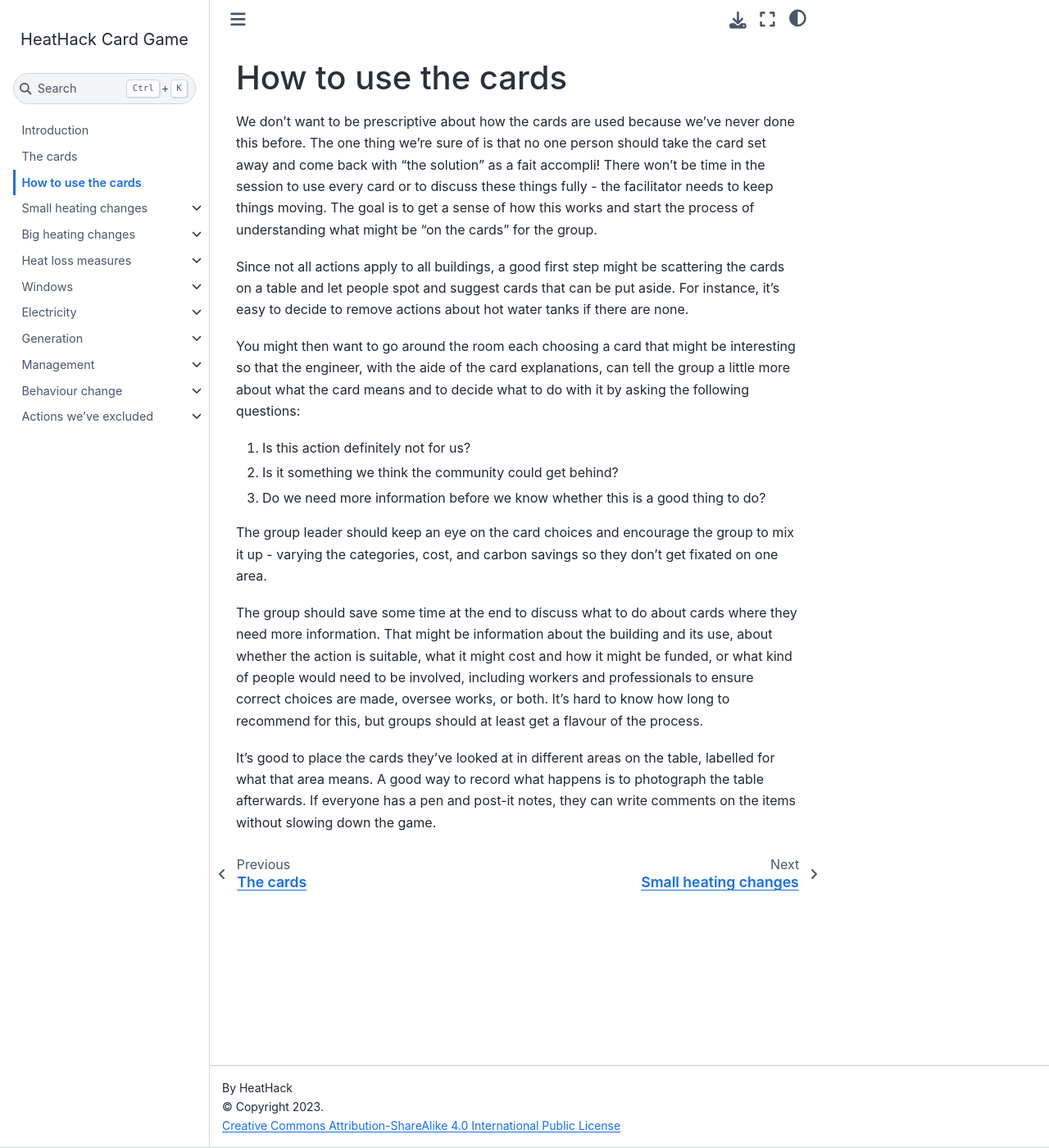
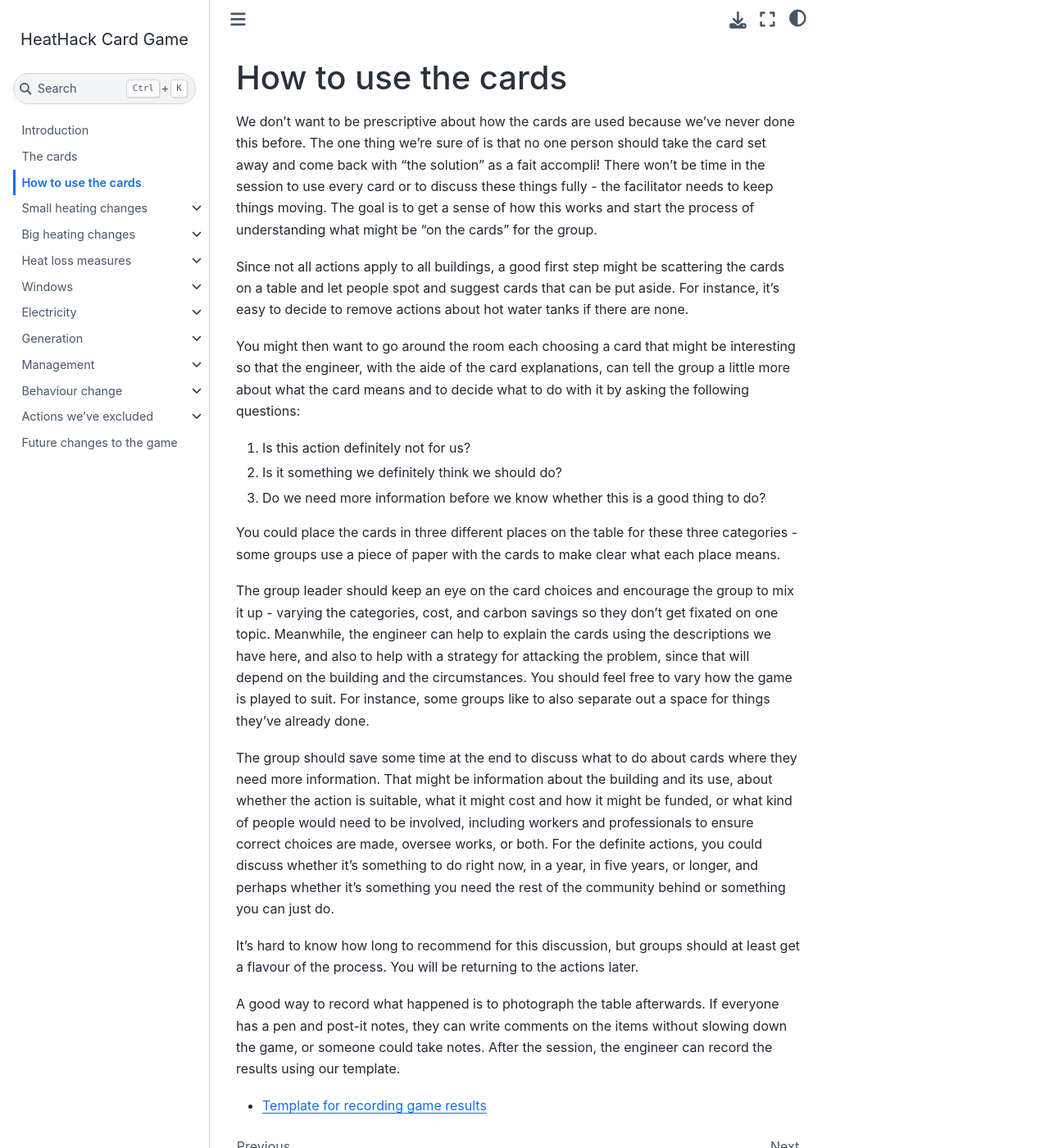
Before and after one commit to JeanCarletta/HeatHack-Card-Game, a Jupyter Book: the page built from game-intro/how-to-play.md, in a window 1280 px wide and 1400 px high. Shown: the whole window at 82% size. Built offline with Jupyter Book 1.0.4 settings and Sphinx 7.4.7 and the Sphinx Book theme 1.1.4, drawn with Linux system fonts in a browser that asks for light colours.

Commit message:
clarifications, plus some future changes indicated

```diff
--- a/_toc.yml
+++ b/_toc.yml
@@ -87,3 +87,5 @@ chapters:
     - file: actions-weve-excluded/micro-chp
     - file: actions-weve-excluded/solar-panels-for-hot-water
     - file: actions-weve-excluded/turn-electrics-off-at-plug
+
+- file: future-changes
--- a/game-intro/how-to-play.md
+++ b/game-intro/how-to-play.md
@@ -7,11 +7,17 @@ Since not all actions apply to all buildings, a good first step might be scatter
 You might then want to go around the room each choosing a card that might be interesting so that the engineer, with the aide of the card explanations, can tell the group a little more about what the card means and to decide what to do with it by asking the following questions:
 
 1. Is this action definitely not for us?
-2. Is it something we think the community could get behind?
+2. Is it something we definitely think we should do?
 3. Do we need more information before we know whether this is a good thing to do?
 
-The group leader should keep an eye on the card choices and encourage the group to mix it up - varying the categories, cost, and carbon savings so they don't get fixated on one area.
+You could place the cards in three different places on the table for these three categories - some groups use a piece of paper with the cards to make clear what each place means.
 
-The group should save some time at the end to discuss what to do about cards where they need more information.  That might be information about the building and its use, about whether the action is suitable, what it might cost and how it might be funded, or what kind of people would need to be involved, including workers and professionals to ensure correct choices are made, oversee  works, or both.  It's hard to know how long to recommend for this, but groups should at least get a flavour of the process.
+The group leader should keep an eye on the card choices and encourage the group to mix it up - varying the categories, cost, and carbon savings so they don't get fixated on one topic. Meanwhile, the engineer can help to explain the cards using the descriptions we have here, and also to help with a strategy for attacking the problem, since that will depend on the building and the circumstances.  You should feel free to vary how the game is played to suit.  For instance, some groups like to also separate out a space for things they've already done.
 
-It's good to place the cards they've looked at in different areas on the table, labelled for what that area means.  A good way to record what happens is to photograph the table afterwards.   If everyone has a pen and post-it notes, they can write comments on the items without slowing down the game.
+The group should save some time at the end to discuss what to do about cards where they need more information.  That might be information about the building and its use, about whether the action is suitable, what it might cost and how it might be funded, or what kind of people would need to be involved, including workers and professionals to ensure correct choices are made, oversee  works, or both.  For the definite actions, you could discuss whether it's something to do right now, in a year, in five years, or longer, and perhaps whether it's something you need the rest of the community behind or something you can just do.
+
+It's hard to know how long to recommend for this discussion, but groups should at least get a flavour of the process.  You will be returning to the actions later.
+
+A good way to record what happened is to photograph the table afterwards.  If everyone has a pen and post-it notes, they can write comments on the items without slowing down the game, or someone could take notes.  After the session, the engineer can record the results using our template.
+
+- [Template for recording game results](https://docs.google.com/spreadsheets/d/1qiwoNowiUvHmJD5xaN5aZFjLV2M7T4vu/)
```
Also changed, not shown: future-changes.md (added, +7 -0 lines), heat-loss-measures/22-install-air-curtains.md (+2 -2 lines), heat-loss-measures/23-install-destratification-fans.md (+5 -2 lines), intro.md (+1 -4 lines).
